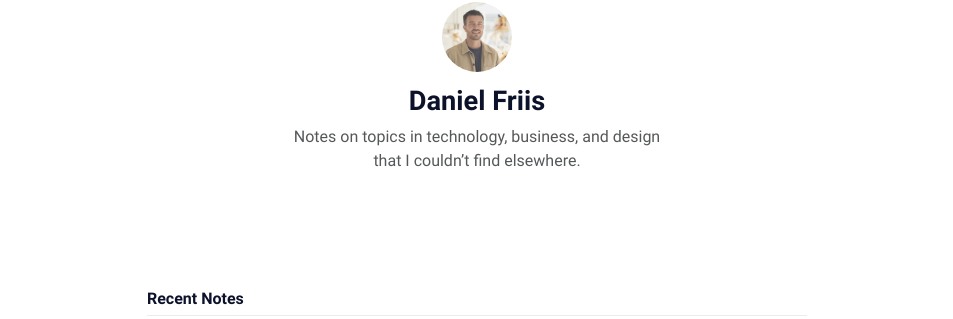
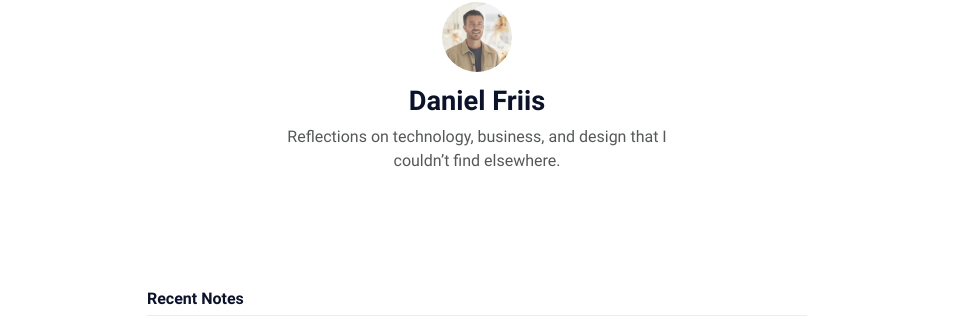
Before and after one commit to danielfriis/danielfriis.github.io, a Jekyll site: the page built from index.md, in a window 1280 px wide. Shown: the part 160-479 px from the top of the page, without its empty margins (163-1116 px from the left). Built offline with Jekyll 4.4.1, drawn with Linux system fonts in a browser that asks for light colours.

```diff
--- a/_config.yml
+++ b/_config.yml
@@ -1,7 +1,7 @@
 # Site settings
 title: Daniel Friis # site title
 description: >- # site description
-  Notes on topics in technology, business, and design that I couldn’t find elsewhere.
+  Reflections on technology, business, and design that I couldn’t find elsewhere.
 lang: en-US # default lang
 timezone: Europe/Copenhagen # set your timezone
 image: assets/img/ogp.png # This image used for Open Graph more info https://ogp.me/
@@ -12,7 +12,7 @@
 author:
   name: Daniel Friis # author name
   bio: >- # tell to the world
-    Notes on topics in technology, business, and design that I couldn’t find elsewhere.
+    Reflections on technology, business, and design that I couldn’t find elsewhere.
   twitter: daniel_friis # twitter username
   linkedin: dfriis # linkedin username
   email: d@friis.me # email adress
```
Also changed, not shown: assets/img/ogp.png, assets/img/saweria-button.png (deleted), 4 other files.
